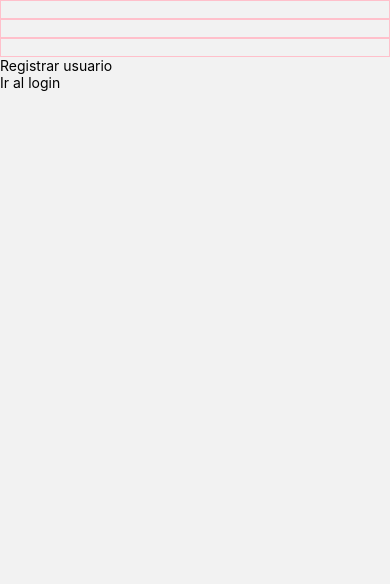
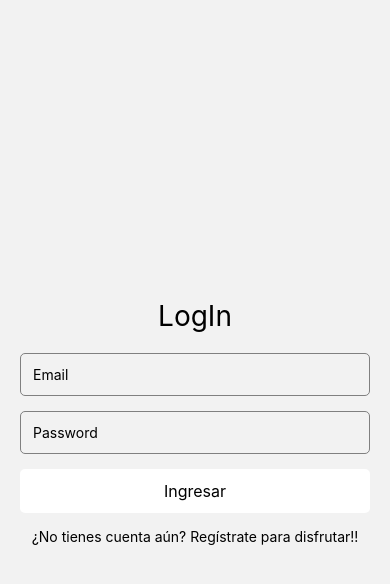
Before and after one commit to ValenYukel/Progra3TI_ReactNative, a React Native app in the folder my-rn-project/: screen /LogIn in a window 390 px wide. Shown: the top 584 px of the page. Built offline with nearby package versions, Linux system fonts and the light colour scheme; no server answers.

Commit message:
login, remeber me dentro del conmponente login y casi completo home, todavia nose si debe mostrar imagen o no

```diff
--- a/my-rn-project/src/firebase/config.js
+++ b/my-rn-project/src/firebase/config.js
@@ -1,6 +1,6 @@
 
-import app from 'firebase/app'
-import firebase from 'firebase'
+import app from 'firebase/app';
+import firebase from 'firebase';
 
 const firebaseConfig = {
     apiKey: "AIzaSyD9UuG2dF8IfEmSKsYEhaUMVLIrQPHiXq8",
--- a/my-rn-project/src/navigation/StackNavigation.js
+++ b/my-rn-project/src/navigation/StackNavigation.js
@@ -1,6 +1,7 @@
 import React from "react";
 import { createNativeStackNavigator } from "@react-navigation/native-stack";
 //import Home from "../screens/Home";
+import Login from "../screens/Login";
 import BottomTabs from './BottomTabs'
 import Registro from "../screens/Registro";
 const Stack = createNativeStackNavigator();
@@ -21,6 +22,15 @@ export default function StackNavigation() {
        }
        />
        <Stack.Screen
+       name='LogIn'
+       component={Login}
+       options={
+           {
+               headerShown: false
+           }
+       }
+       />
+       <Stack.Screen
        name='Tab'
        component={BottomTabs}
        options={
--- /dev/null
+++ b/my-rn-project/src/screens/Login.js
@@ -0,0 +1,116 @@
+import React, {Component} from 'react'
+import { Text, View, TouchableOpacity, TextInput, StyleSheet } from 'react-native'
+import { auth, db } from '../firebase/config'
+
+export default class Login extends Component {
+    constructor(props){
+        super(props)
+        this.state = {
+            email:'',
+            password: '',
+            error: ''
+        }
+    }
+
+    componentDidMount(){
+        auth.onAuthStateChanged((user) => {
+            console.log(user)
+            if(user){
+                this.props.navigation.navigate('Tab')
+            }
+        })
+    }
+
+    login(email, password){
+        if(email !== '' && password !== ''){
+            auth.signInWithEmailAndPassword(email, password)
+            .then(() => {
+                this.props.navigation.navigate('Tab')
+            })
+            .catch(err => console.log('error:', err))
+            this.setState({ error: 'Email o contraseña incorrectos. Por favor, intente nuevamente.' });
+        } else {
+      this.setState({ error: 'Por favor, complete ambos campos.' });
+    }
+    }
+
+      render() {
+    return (
+      <View style={styles.container}>
+        <Text style={styles.title}>LogIn</Text>
+
+        <TextInput
+          style={styles.input}
+          placeholder='Email'
+          keyboardType='email-address'
+          onChangeText={(text) => this.setState({ email: text })}
+          autoCapitalize="none"
+        />
+
+        <TextInput
+          style={styles.input}
+          placeholder='Password'
+          secureTextEntry={true}
+          onChangeText={(text) => this.setState({ password: text })}
+        />
+
+        {this.state.error !== '' ? (
+          <Text style={styles.error}>{this.state.error}</Text>
+        ) : null}
+
+        <TouchableOpacity
+          style={styles.button}
+          onPress={() => this.login(this.state.email, this.state.password)}
+          >
+          <Text style={styles.buttonText}>Ingresar</Text>
+        </TouchableOpacity>
+
+        <TouchableOpacity
+          onPress={() => this.props.navigation.navigate('Register')}
+          >
+          <Text style={styles.link}>¿No tienes cuenta aún? Regístrate para disfrutar!!</Text>
+        </TouchableOpacity>
+      </View>
+    );
+  }
+}
+
+const styles = StyleSheet.create({
+  container: {
+    flex: 1,
+    justifyContent: 'center',
+    padding: 20,
+  },
+  title: {
+    fontSize: 28,
+    marginBottom: 20,
+    textAlign: 'center',
+  },
+  input: {
+    borderWidth: 1,
+    borderColor: 'grey',
+    padding: 12,
+    borderRadius: 5,
+    marginBottom: 15,
+  },
+  button: {
+    backgroundColor: 'white',
+    padding: 12,
+    borderRadius: 5,
+    alignItems: 'center',
+  },
+  buttonText: {
+    color: 'black',
+    fontSize: 16,
+  },
+  error: {
+    color: 'red',
+    marginBottom: 10,
+    textAlign: 'center',
+  },
+  link: {
+    marginTop: 15,
+    color: 'black',
+    textAlign: 'center',
+  },
+});
```
Also changed, not shown: my-rn-project/src/screens/Home.js (added, +135 -0 lines).
